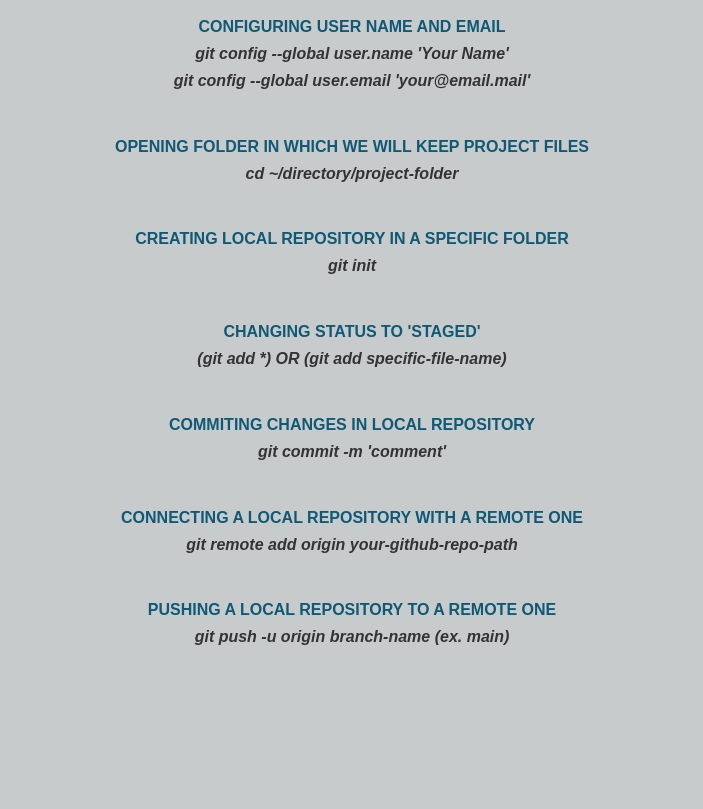
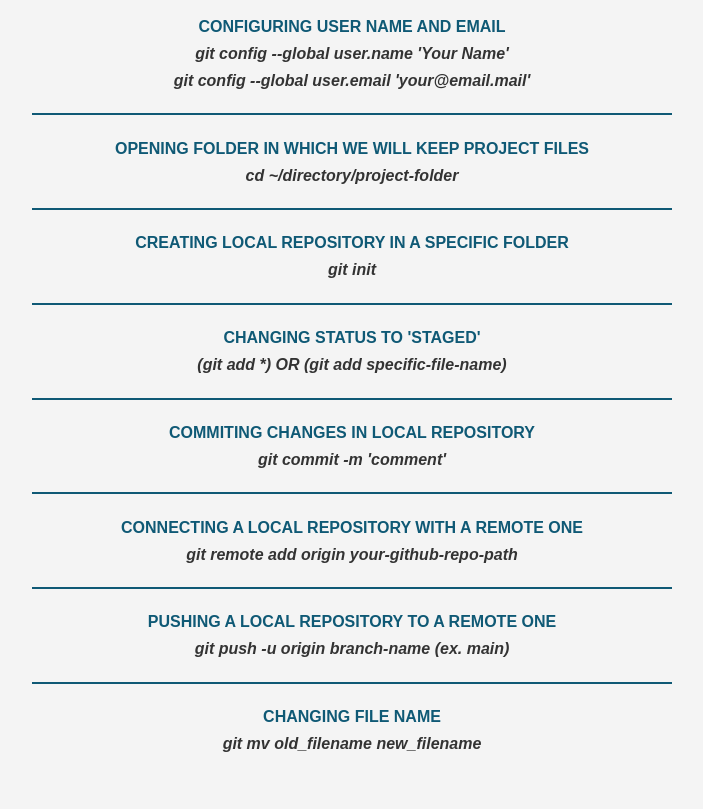
Before and after one commit to lukmak0394/git-cheat-sheet, a plain HTML site: page index.html in a window 1280 px wide. Shown: the part 93-902 px from the top of the page, without its empty margins (288-991 px from the left). Before the commit the page ends 800 px from the top, so only its background shows below. Drawn offline with Linux system fonts and the light colour scheme.

Commit message:
added next command to file

```diff
--- a/index.html
+++ b/index.html
@@ -17,7 +17,7 @@
             font-family:Arial, Helvetica, sans-serif;
             line-height: 1.7;
             height: 100vh;
-            background: #c8cbcc;
+            background: #f4f4f4;
         }
 
         h1,
@@ -33,13 +33,18 @@
             justify-content: center;
             align-items: center;
             margin: auto;
-            max-width: 75%;
+            width: 50%;
             padding: 2rem 0;
         }
 
         .command {
             padding: 1.2rem;
             width: 100%;
+            border-bottom: 2px solid #0f5975;
+        }
+
+        .command:last-child {
+            border-bottom: none;
         }
 
         .command p {
@@ -47,6 +52,12 @@
             font-weight: bold;
             font-style: italic;
             text-align: center;
+        }
+
+        @media (max-width: 768px) {
+            #container {
+                width: 100%;
+            }
         }
 
 
@@ -84,6 +95,10 @@
             <h4>Pushing a local repository to a remote one</h4>
             <p>git push -u origin branch-name (ex. main)</p>
         </div>
+        <div class="command">
+            <h4>Changing file name</h4>
+            <p>git mv old_filename new_filename</p>
+        </div>
     </div>
 </body>
 </html>
```
